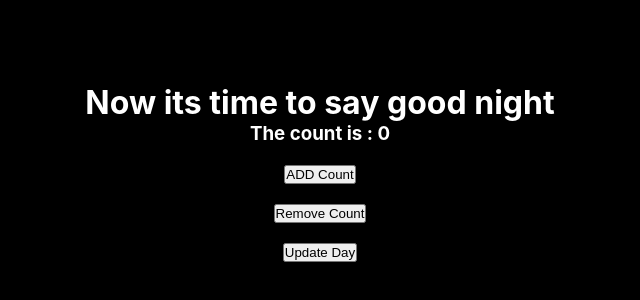
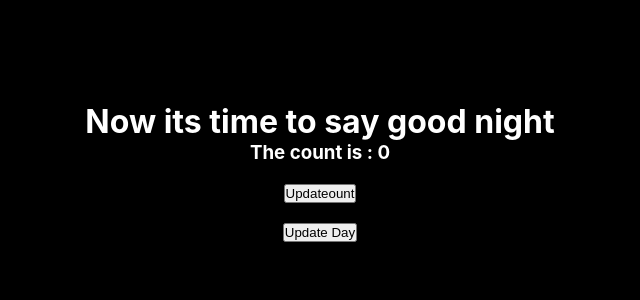
Before and after one commit to waseem-wassu/React-counter-app, a React (Create React App) app: page / in a window 1280 px wide. Shown: the part 228-528 px from the top of the page, without its empty margins (320-960 px from the left). Built offline with nearby package versions, Linux system fonts and the light colour scheme.

Commit message:
Update App.js
removing remove count button  in app.js file

```diff
--- a/src/App.js
+++ b/src/App.js
@@ -15,12 +15,9 @@ function App() {
        &nbsp; &nbsp;
        <button onClick={() => {
          setCount(++count);
-       }}>ADD Count</button>
+       }}>Updateount</button>
          &nbsp; &nbsp;
-       <button onClick={() => {
-         setCount(--count);
-       }}>Remove Count</button>
-         &nbsp; &nbsp;
+
        <button onClick = {() => {
           setDay(!day)
        }}>Update Day</button>
```
